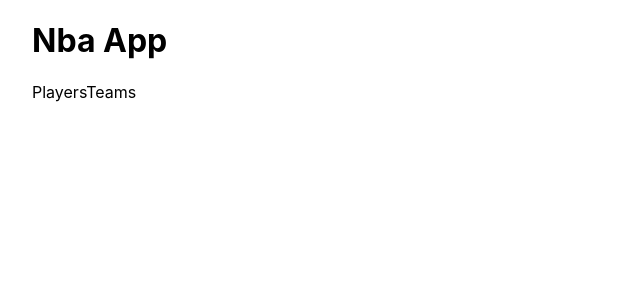
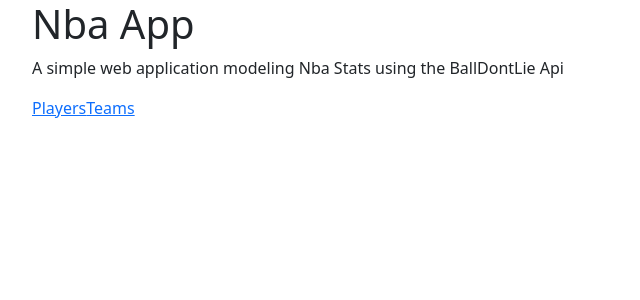
Before and after one commit to Aktreboja/NBAStatTracker, a Next.js app: page / in a window 1280 px wide. Shown: the top 300 px of the page, without its empty margins (0-640 px from the left). Built offline with nearby package versions, Linux system fonts and the light colour scheme.

Commit message:
2/6: Added page for players, basic information displayed

```diff
--- a/package.json
+++ b/package.json
@@ -8,8 +8,11 @@
     "lint": "next lint"
   },
   "dependencies": {
+    "axios": "^0.25.0",
+    "bootstrap": "^5.1.3",
     "next": "12.0.10",
     "react": "17.0.2",
+    "react-bootstrap": "^2.1.2",
     "react-dom": "17.0.2"
   },
   "devDependencies": {
--- a/pages/_app.js
+++ b/pages/_app.js
@@ -1,4 +1,5 @@
 import '../styles/globals.css'
+import 'bootstrap/dist/css/bootstrap.min.css';
 
 function MyApp({ Component, pageProps }) {
   return <Component {...pageProps} />
--- a/pages/index.js
+++ b/pages/index.js
@@ -10,8 +10,11 @@ export default function Home() {
         <title>Nba Web App</title>
       </Head>
       <h1>Nba App</h1>
+      <p>
+        A simple web application modeling Nba Stats using the BallDontLie Api
+      </p>
       <nav>
-        <Link href = "/"><a>Players</a></Link>
+        <Link href = "/players"><a>Players</a></Link>
         <Link href = "/"><a>Teams</a></Link>
       </nav>
     </div>
--- a/styles/globals.css
+++ b/styles/globals.css
@@ -7,7 +7,7 @@ body {
 }
 
 a {
-  color: inherit;
+  color: darkcyan;
   text-decoration: none;
 }
 
```
Also changed, not shown: pages/players.js (+67 -0 lines), 1 other file (tests, documents, lock files or other folders).
